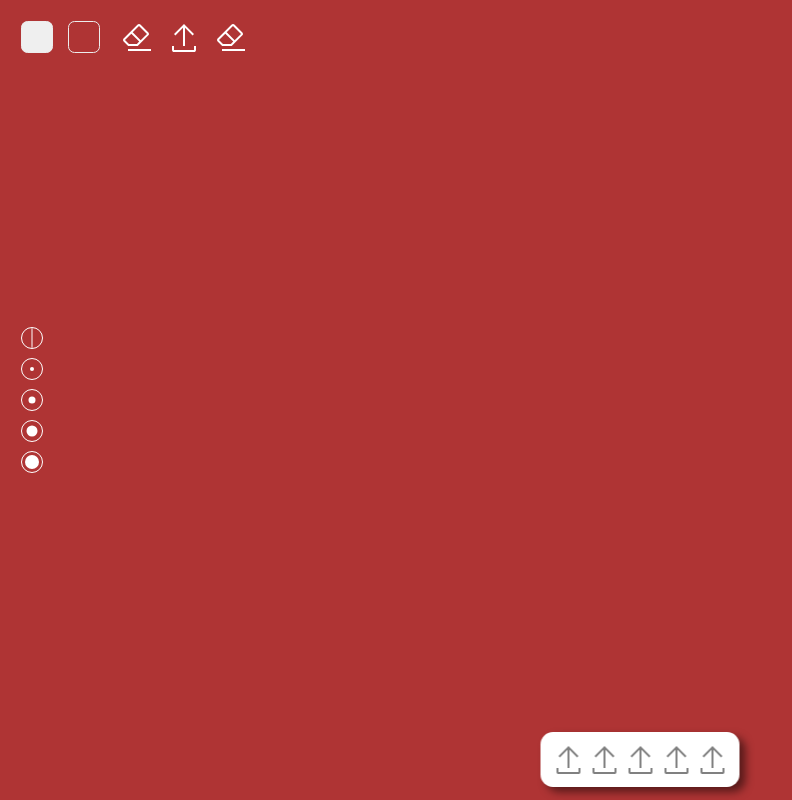
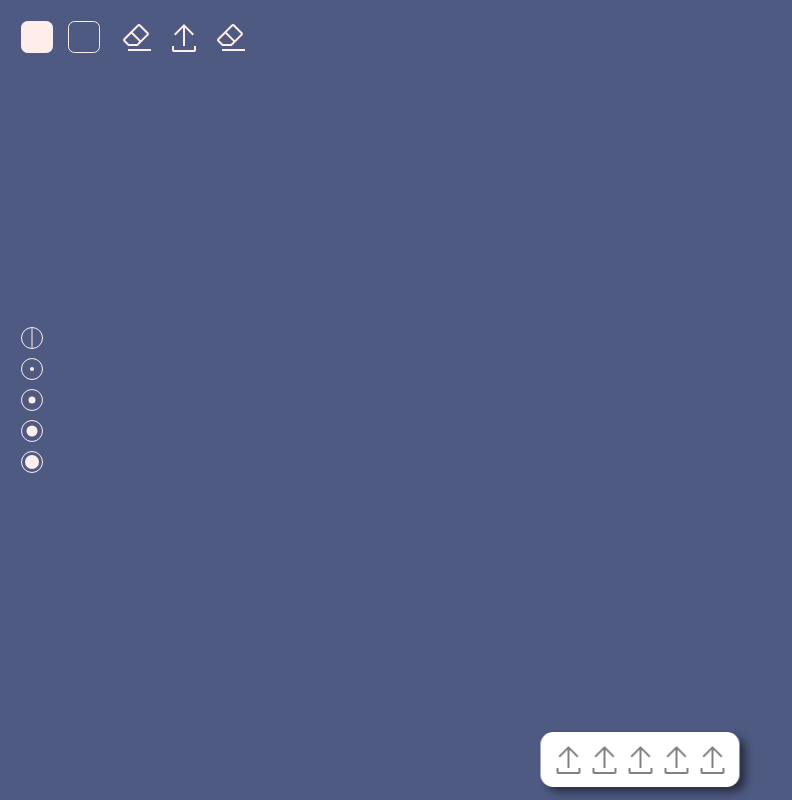
Before and after one commit to evgeniy-popov-jsx/psychologist-s-website, a React (Vite) app: page / in a window 1280 px wide. Shown: the whole page, without its empty margins (0-792 px from the left). Built offline with nearby package versions, Linux system fonts and the light colour scheme.

Commit message:
style price, added color

```diff
--- a/src/application/stores/drawingStore.ts
+++ b/src/application/stores/drawingStore.ts
@@ -7,8 +7,8 @@ class DrawingStore {
   drawingContext: CanvasRenderingContext2D | null = null;
   isDrawing: boolean = false;
   isErasing: boolean = false;
-  brushColor: string = '#ffffff';
-  backgroundColor: string = '#af3434';
+  brushColor: string = '#FFEDEB';
+  backgroundColor: string = '#4E5A82';
   currentLineWidth: number = 1;
 
   constructor() {
--- a/src/index.css
+++ b/src/index.css
@@ -1,6 +1,9 @@
 
 :root {
   --vh: 1vh;
+  --bg-color: #4E5A82;
+  --text-color: #FFEDEB;
+  --accent-color: #ADBFFD;
 }
 html,
 body {
@@ -8,5 +11,21 @@ body {
   margin: 0;
   padding: 0;
   box-sizing: border-box;
-  background: #af3434;
+  background: var(--bg-color);
+  scrollbar-gutter: stable;
+  scrollbar-width: thin;
+  scrollbar-color: var(--accent-color) transparent;
 }
+body::-webkit-scrollbar {
+  width: 8px;
+}
+
+body::-webkit-scrollbar-track {
+  background: transparent;
+}
+
+body::-webkit-scrollbar-thumb {
+  background-color: #b86565;
+  border-radius: 10px;
+  border: 2px solid transparent;
+}
--- a/src/presentation/pages/DrawingBoard/components/toolButtons/index.tsx
+++ b/src/presentation/pages/DrawingBoard/components/toolButtons/index.tsx
@@ -6,8 +6,8 @@ import { Styled } from './styles';
 import { Tooltip } from 'antd';
 
 export const ToolButtons: React.FC = observer(() => {
-  const [color, setColor] = useState<string>('#fffff');
-  const [colorBg, setColorBg] = useState<string>('#af3434');
+  const [color, setColor] = useState<string>('#FFEDEB');
+  const [colorBg, setColorBg] = useState<string>('#4E5A82');
 
   const handleColorChangeBrush = (newColor: Color) => {
     setColor(convertColorToString(newColor));
--- a/src/presentation/pages/DrawingBoard/components/toolButtons/styles.ts
+++ b/src/presentation/pages/DrawingBoard/components/toolButtons/styles.ts
@@ -17,7 +17,7 @@ const ToolBtns = styled.div`
 const EraserIcon = styled(Eraser)`
   width: 32px;
   height: 32px;
-  fill: white;
+  fill: var(--text-color);
   cursor: pointer;
 
   &:hover {
@@ -28,7 +28,7 @@ const EraserIcon = styled(Eraser)`
 const BrushIcon = styled(Brush)`
   width: 32px;
   height: 32px;
-  fill: white;
+  fill: var(--text-color);
   cursor: pointer;
 
   &:hover {
@@ -39,7 +39,7 @@ const BrushIcon = styled(Brush)`
 const ExportIcon = styled(Export)`
   width: 32px;
   height: 32px;
-  fill: white;
+  fill: var(--text-color);
   cursor: pointer;
 
   &:hover {
@@ -65,7 +65,7 @@ const BtnColorPicker = styled.button.attrs<{ $color: string }>(props => ({
   width: 32px;
   height: 32px;
   border-radius: 6.5px;
-  border: 1px solid #ededed;
+  border: 1px solid var(--text-color);
   cursor: pointer;
 `;
 
--- a/src/presentation/pages/DrawingBoard/components/toolSizeButtons/styles.ts
+++ b/src/presentation/pages/DrawingBoard/components/toolSizeButtons/styles.ts
@@ -33,13 +33,13 @@ const pulse = keyframes`
 
 const borderAnim = keyframes`
   0%{
-    border: 1px solid white;
+    border: 1px solid var(--text-color);
   }
   50%{
     border: none;
   }
   100%{
-    border: 1px solid white;
+    border: 1px solid var(--text-color);
   }
 `;
 
@@ -63,7 +63,7 @@ const Circle = styled.div<{ $size: number, $active: boolean }>`
   width: ${props => props.$size}px;
   height: ${props => (props.$active ? '100%' : `${props.$size}px`)};
   border-radius: ${props => (props.$active ? '20%' : '50%')};
-  background-color: white;
+  background-color: var(--text-color);
 `;
 
 const Button = styled.button`
@@ -71,7 +71,7 @@ const Button = styled.button`
   width: 22px;
   height: 22px;
   background: none;
-  border: 1px solid white;
+  border: 1px solid var(--text-color);
   border-radius: 50%;
   cursor: pointer;
 
--- a/src/presentation/pages/Education/components/crypticText/index.tsx
+++ b/src/presentation/pages/Education/components/crypticText/index.tsx
@@ -1,21 +1,28 @@
-import { useState, useEffect } from 'react';
+import { useState, useEffect, useRef } from 'react';
 
 export const CrypticTextAnimation = ({ fullText }: { fullText: string }) => {
   const [text, setText] = useState('');
   const [attempts, setAttempts] = useState<number[]>([]);
+  const requestRef = useRef<number>();
+  const frameCount = useRef<number>(0);
+  const framesPerUpdate = 2;
+  const charsPerFrame = 1;
 
   useEffect(() => {
     const randomChar = () => {
-      const chars = 'abcdifjhigklmnopqrstuvwxz012589!>';
+      const chars = 'абвгдеёжзийклмнопрстуфхцчшщьъыэюя012589!>';
       return chars[Math.floor(Math.random() * chars.length)];
     };
 
     const updateText = () => {
+      frameCount.current += 1;
+
+      if (frameCount.current % framesPerUpdate === 0) {
         setText((prevText) => {
           let nextText = '';
           let nextAttempts = [...attempts];
 
-        const nextLength = Math.min(prevText.length + 2, fullText.length);
+          const nextLength = Math.min(prevText.length + charsPerFrame, fullText.length);
 
           for (let i = 0; i < nextLength; i++) {
             const currentChar = prevText[i]?.toLowerCase();
@@ -24,7 +31,7 @@ export const CrypticTextAnimation = ({ fullText }: { fullText: string }) => {
             if (i < prevText.length && currentChar === targetChar) {
               nextText += fullText[i];
             } else {
-            if (nextAttempts[i] >= 9) {
+              if (nextAttempts[i] >= 19) {
                 nextText += fullText[i];
               } else {
                 nextText += randomChar();
@@ -36,11 +43,18 @@ export const CrypticTextAnimation = ({ fullText }: { fullText: string }) => {
           setAttempts(nextAttempts);
           return nextText;
         });
+      }
+
+      requestRef.current = requestAnimationFrame(updateText);
     };
 
-    const interval = setInterval(updateText, 60);
+    requestRef.current = requestAnimationFrame(updateText);
 
-    return () => clearInterval(interval);
+    return () => {
+      if (requestRef.current) {
+        cancelAnimationFrame(requestRef.current);
+      }
+    };
   }, [fullText, attempts]);
 
   return <>{text}</>;
--- a/src/presentation/pages/Education/components/link/styles.ts
+++ b/src/presentation/pages/Education/components/link/styles.ts
@@ -6,19 +6,11 @@ const LineAnim = keyframes`
     background: transparent;
   }
   50% {
-    background: hsl(0 0% 49.4%);
+    background: var(--text-color);
 }
   100% {
       width: 100%;
       background: transparent;
-  }
-`;
-const Opacity = keyframes`
-  0% {
-    opacity: 0;
-  }
-  100% {
-    opacity: 1;
   }
 `;
 
@@ -31,7 +23,7 @@ const LineAnim2 = keyframes`
 }
   100% {
       width: 100%;
-      background: hsl(0 0% 17.9%);
+      background: var(--accent-color);
   }
 `;
 
@@ -43,12 +35,12 @@ const Link = styled(RLink)`
   padding: 12px;
   gap: 12px;
   text-decoration: none;
-  color: black;
+  color: var(--text-color);
   font-size: 14px;
-  animation: ease 0.5s 1 normal forwards ${Opacity};
 
   &:hover {
-    background-color: grey;
+    outline: 1px solid var(--accent-color);
+    outline-offset: -1px;
     border-radius: 12.5px;
   }
 `;
@@ -60,16 +52,16 @@ const Span = styled.span<{ $type: 'education' | 'desc' | 'year'}>`
     switch ($type) {
       case 'education':
         return `
-          font-weight: 700;
-          color: #1a73e8;
+          font-weight: 600;
+          color: var(--text-color);
         `;
       case 'desc':
         return `
-          color: #777;
+          color: var(--accent-color);
         `;
       case 'year':
         return `
-          color: #999;
+          color: var(--text-color);
         `;
       default:
         return '';
@@ -87,7 +79,7 @@ const Line = styled.div`
     bottom: -1px;
     height: 1px;
     width: 0px;
-    animation: 1s ease 0.2s 1 normal forwards running ${LineAnim};
+    animation: 1s ease 0.2s  normal forwards running ${LineAnim};
     z-index: 3
   }
   &::after {
@@ -96,7 +88,7 @@ const Line = styled.div`
     bottom: -1px;
     height: 1px;
     width: 0px;
-    animation: 1s ease 0s 1 normal forwards running ${LineAnim2};
+    animation: 1s ease 0s normal forwards running ${LineAnim2};
   }
 `;
 
--- a/src/presentation/pages/Education/index.tsx
+++ b/src/presentation/pages/Education/index.tsx
@@ -1,16 +1,26 @@
 import { useEffect, useState } from 'react';
 import { Link } from './components/link/index.tsx';
 import { Styled } from './styles.ts';
+import { motion } from 'framer-motion';
 
 export const Educations = () => {
   const [links, setLinks] = useState<JSX.Element[]>([]);
 
   useEffect(() => {
-    const data = [1, 2, 3, 4, 5, 6];
+    const data = [1, 2, 3, 4, 5, 6, 7, 8, 9, 10, 11, 12,13,14,15,16,17];
 
     const timeoutIDs = data.map((_, index) => {
       return setTimeout(() => {
-        setLinks(prevLinks => [...prevLinks, <Link key={index} />]);
+        setLinks(prevLinks => [
+          ...prevLinks,
+          <motion.div
+            initial={{ opacity: 0 }}
+            animate={{ opacity: 1 }}
+            transition={{ delay: index * 0.1, duration: 0.5 }}
+            >
+              <Link key={index}></Link>
+          </motion.div>
+        ]);
       }, 100 * index);
     });
 
@@ -22,6 +32,7 @@ export const Educations = () => {
   return (
     <Styled.Container>
       {links}
+      <Styled.BlurFooter />
     </Styled.Container>
   );
 };
--- a/src/presentation/pages/Education/styles.ts
+++ b/src/presentation/pages/Education/styles.ts
@@ -6,8 +6,20 @@ const Container = styled.div`
   padding: 200px 5px 100px 5px;
   display: flex;
   flex-direction: column;
+  box-sizing: border-box;
+  `;
+
+const BlurFooter = styled.div`
+  mask-image: linear-gradient(to top, rgb(0, 0, 0) 25%, transparent);
+  backdrop-filter: blur(5px);
+  width: 100%;
+  height: clamp(80px, 10vh, 200px);
+  bottom: 0px;
+  pointer-events: none;
+  position: fixed;
 `;
 
 export const Styled = {
   Container,
+  BlurFooter,
 };
--- a/src/presentation/pages/Price/index.tsx
+++ b/src/presentation/pages/Price/index.tsx
@@ -3,7 +3,11 @@ import { Styled } from './styles.ts';
 export const Price = () => {
   return (
     <Styled.Container>
-      price
+      <Styled.Cards>
+        <Styled.CardFirst>a</Styled.CardFirst>
+        <Styled.CardSecond>b</Styled.CardSecond>
+        <Styled.CardThird>c</Styled.CardThird>
+      </Styled.Cards>
     </Styled.Container>
   );
 };
--- a/src/presentation/pages/Price/styles.ts
+++ b/src/presentation/pages/Price/styles.ts
@@ -1,8 +1,72 @@
 import styled from 'styled-components';
 
-export const Container = styled.div`
+const Container = styled.div`
+  max-width: 780px;
+  padding: 100px 8px 0px 8px;
+  margin: 0 auto;
+`;
+
+const Card = styled.div`
+  display: flex;
+  align-items: center;
+  justify-content: center;
+  flex-direction: column;
+  text-align: center;
+  height: 100%;
+  width: 100%;
+  border-radius: 5px;
+  color: var(--text-color);
+  border: 1px solid var(--accent-color);
+  cursor: pointer;
+  transition: 400ms;
+`;
+
+const CardFirst = styled(Card)`
+  grid-area: 1 / 1 / 2 / 2;
+  transform: scale(0.9, 0.9);
+  filter: blur(10px);
+    &:hover {
+    filter: blur(0px);
+    transform: scale(1, 1);
+  }
+`;
+
+const CardSecond = styled(Card)`
+  grid-area: 2 / 1 / 3 / 2;
+  transform: scale(0.9, 0.9);
+  filter: blur(10px);
+
+  &:hover {
+    filter: blur(0px);
+    transform: scale(1, 1);
+  }
+`;
+
+const CardThird = styled(Card)`
+  grid-area: 1 / 2 / 3 / 3;
+  -webkit-font-smoothing: antialiased
+`;
+
+const Cards = styled.div`
+  display: grid;
+  grid-template-columns: repeat(2, 1fr);
+  grid-template-rows: repeat(2, 1fr);
+  grid-column-gap: 15px;
+  grid-row-gap: 15px;
+  height: 690px;
+
+  &:hover > ${Card}:not(:hover){
+    filter: blur(10px);
+    transform: scale(0.9, 0.9);
+  }
+
 `;
 
 export const Styled = {
   Container,
+  Cards,
+  Card,
+  CardFirst,
+  CardSecond,
+  CardThird
 };
```
Also changed, not shown: src/presentation/pages/Education/components/link/index.tsx (+5 -73 lines). Lines whose indentation alone changed are shown as unchanged.
